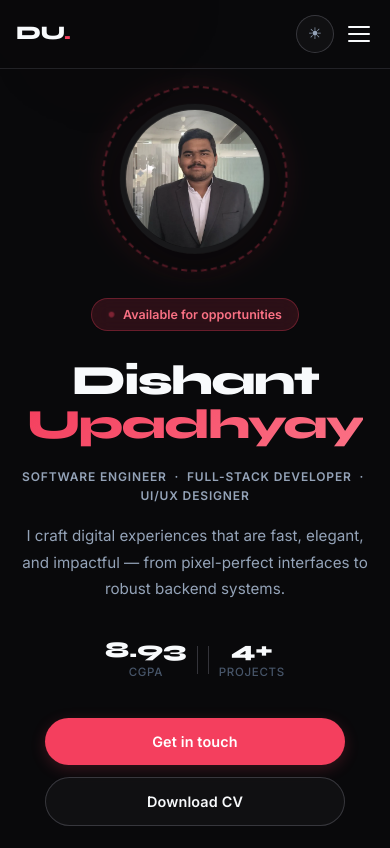
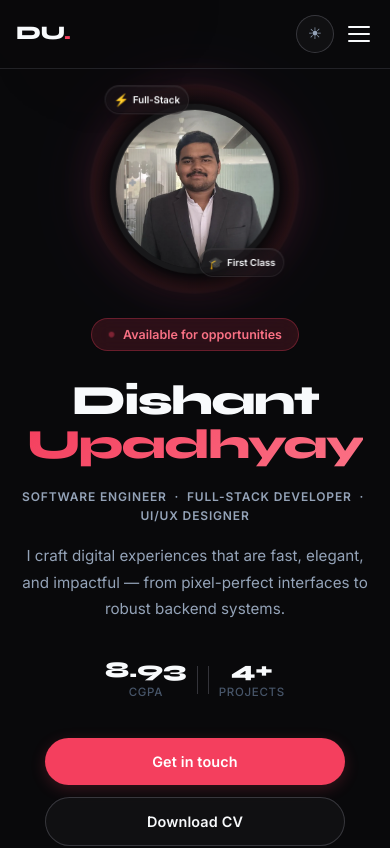
Before and after one commit to Disu2004/PortFolio, a React (Vite) app: page / in a window 390 px wide. Shown: the top 848 px of the page. Built offline with nearby package versions, Linux system fonts and the light colour scheme; no server answers.

Commit message:
redesign

```diff
--- a/src/Components/CSS/about.css
+++ b/src/Components/CSS/about.css
@@ -433,11 +433,17 @@ body::after {
     position: absolute;
     inset: -18px;
     border-radius: 50%;
-    border: 2px dashed var(--rose-border);
-    animation: du-spin 25s linear infinite;
-    box-shadow: 0 0 30px rgba(244,63,94,0.08);
+    border: none;
+    background: radial-gradient(circle, transparent 58%, rgba(244,63,94,0.12) 68%, rgba(139,92,246,0.1) 80%, rgba(56,189,248,0.08) 100%);
+    box-shadow:
+        0 0 40px rgba(244,63,94,0.12),
+        0 0 80px rgba(139,92,246,0.06);
+    animation: du-ring-pulse 4s ease-in-out infinite;
 }
-@keyframes du-spin { to { transform: rotate(360deg); } }
+@keyframes du-ring-pulse {
+    0%, 100% { opacity: 0.7; transform: scale(1); }
+    50% { opacity: 1; transform: scale(1.03); }
+}
 
 /* Glass-encased circular image */
 .du-hero__img {
@@ -473,18 +479,41 @@ body::after {
     gap: 8px;
     padding: 10px 16px;
     border-radius: var(--radius-full);
-    background: var(--bg-card);
-    backdrop-filter: blur(15px);
-    border: 1px solid var(--glass-border);
+    background: rgba(255, 255, 255, 0.12);
+    backdrop-filter: blur(20px) saturate(180%);
+    -webkit-backdrop-filter: blur(20px) saturate(180%);
+    border: 1px solid rgba(255, 255, 255, 0.18);
     font-size: 0.75rem;
     font-weight: 600;
     color: var(--text);
-    box-shadow: 0 8px 24px rgba(0,0,0,0.1);
+    box-shadow:
+        0 8px 32px rgba(0,0,0,0.1),
+        inset 0 1px 0 rgba(255,255,255,0.2),
+        inset 0 -1px 0 rgba(0,0,0,0.05);
     white-space: nowrap;
+    transition: transform 0.3s var(--ease), box-shadow 0.3s var(--ease);
 }
-[data-theme="dark"] .du-hero__badge { box-shadow: 0 8px 24px rgba(0,0,0,0.3); }
+[data-theme="dark"] .du-hero__badge {
+    background: rgba(24, 24, 27, 0.4);
+    border-color: rgba(255, 255, 255, 0.08);
+    box-shadow:
+        0 8px 32px rgba(0,0,0,0.35),
+        inset 0 1px 0 rgba(255,255,255,0.06),
+        inset 0 -1px 0 rgba(0,0,0,0.2);
+}
+.du-hero__badge:hover {
+    transform: translateY(-4px) scale(1.05);
+    box-shadow:
+        0 12px 40px rgba(0,0,0,0.15),
+        0 4px 16px rgba(244,63,94,0.12),
+        inset 0 1px 0 rgba(255,255,255,0.25);
+}
 .du-hero__badge--tl { top: 20px; left: -40px; animation: du-float 5s ease-in-out infinite; }
 .du-hero__badge--br { bottom: 20px; right: -40px; animation: du-float 4s ease-in-out infinite reverse; }
+.du-hero__badge-icon {
+    font-size: 1rem;
+    filter: drop-shadow(0 2px 4px rgba(0,0,0,0.15));
+}
 @keyframes du-float {
     0%, 100% { transform: translateY(0); }
     50% { transform: translateY(-10px); }
@@ -949,6 +978,7 @@ body::after {
     animation: du-spin 0.65s linear infinite;
     flex-shrink: 0;
 }
+@keyframes du-spin { to { transform: rotate(360deg); } }
 .du-btn[disabled] { opacity: 0.7; cursor: not-allowed; }
 .du-socials {
     display: flex;
@@ -1080,8 +1110,8 @@ body::after {
     .du-hero__img-wrap {
         width: 220px; height: 220px;
     }
-    .du-hero__badge--tl { top: 5px; left: -10px; font-size: 0.7rem; padding: 6px 10px; }
-    .du-hero__badge--br { bottom: 5px; right: -10px; font-size: 0.7rem; padding: 6px 10px; }
+    .du-hero__badge--tl { top: -5px; left: -5px; font-size: 0.68rem; padding: 6px 12px; }
+    .du-hero__badge--br { bottom: -5px; right: -5px; font-size: 0.68rem; padding: 6px 12px; }
 
     .du-proj-row { grid-template-columns: 1fr; }
     .du-proj-row__img-wrap { min-height: 240px; }
@@ -1116,8 +1146,16 @@ body::after {
     .du-burger { display: flex; }
 
     /* Hero tweaks */
-    .du-hero__img-wrap { width: 180px; height: 180px; }
-    .du-hero__badge { display: none; }
+    .du-hero__img-wrap { width: 200px; height: 200px; }
+    .du-hero__badge {
+        display: flex;
+        font-size: 0.65rem;
+        padding: 5px 10px;
+        gap: 5px;
+    }
+    .du-hero__badge--tl { top: -8px; left: 0px; }
+    .du-hero__badge--br { bottom: -8px; right: 0px; }
+    .du-hero__badge-icon { font-size: 0.85rem; }
     .du-hero__scroll { display: none; }
     .du-hero__cta { flex-direction: column; width: 100%; max-width: 300px; }
     .du-hero__cta .du-btn { width: 100%; justify-content: center; }
@@ -1143,7 +1181,11 @@ body::after {
 }
 
 @media (max-width: 480px) {
-    .du-hero__img-wrap { width: 150px; height: 150px; }
+    .du-hero__img-wrap { width: 170px; height: 170px; }
+    .du-hero__badge--tl { top: -10px; left: -5px; }
+    .du-hero__badge--br { bottom: -10px; right: -5px; }
+    .du-hero__badge { font-size: 0.6rem; padding: 4px 8px; gap: 4px; }
+    .du-hero__badge-icon { font-size: 0.75rem; }
     .du-hero__name { font-size: 2.6rem; }
     .du-hero__stats { gap: 10px; }
     .du-stat-divider { height: 28px; }
```
